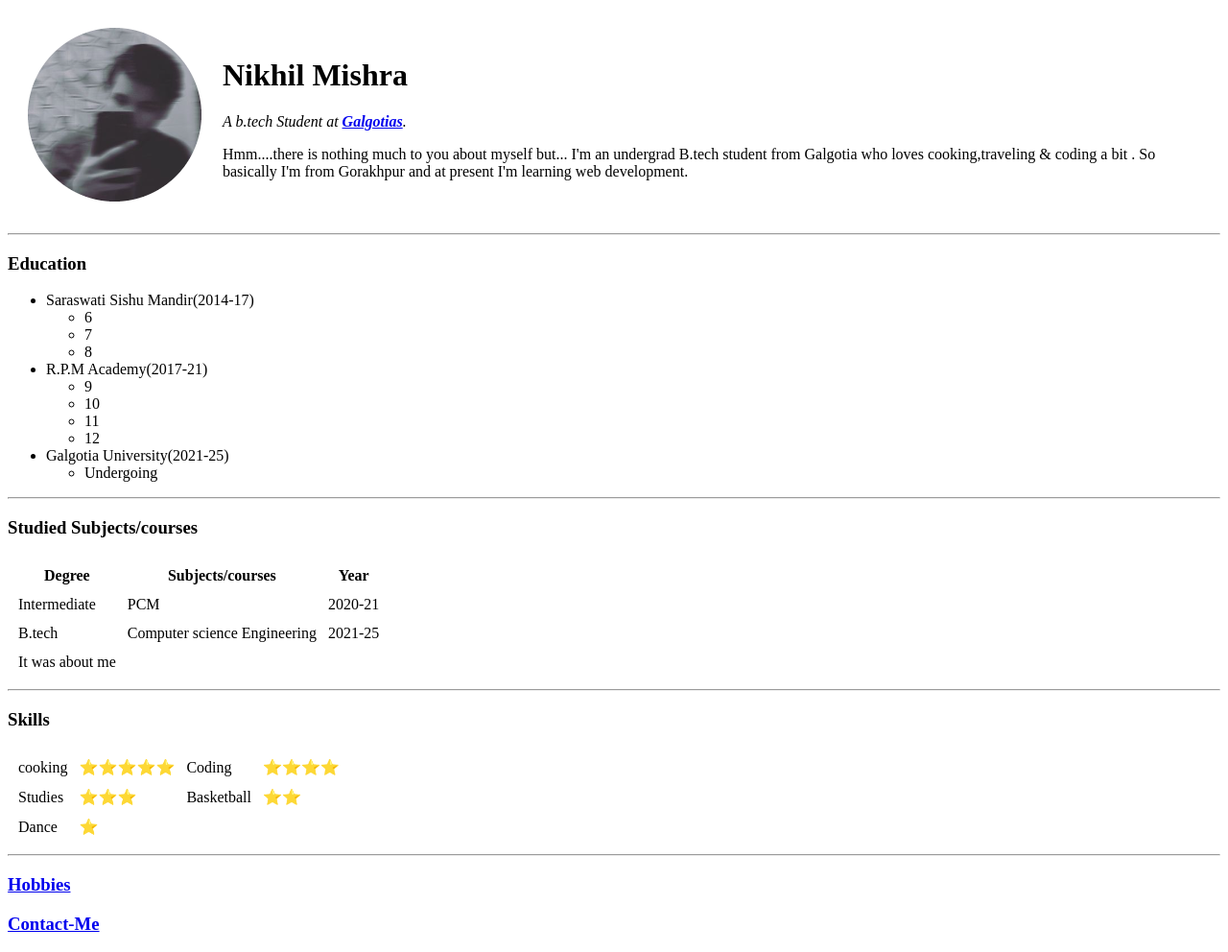
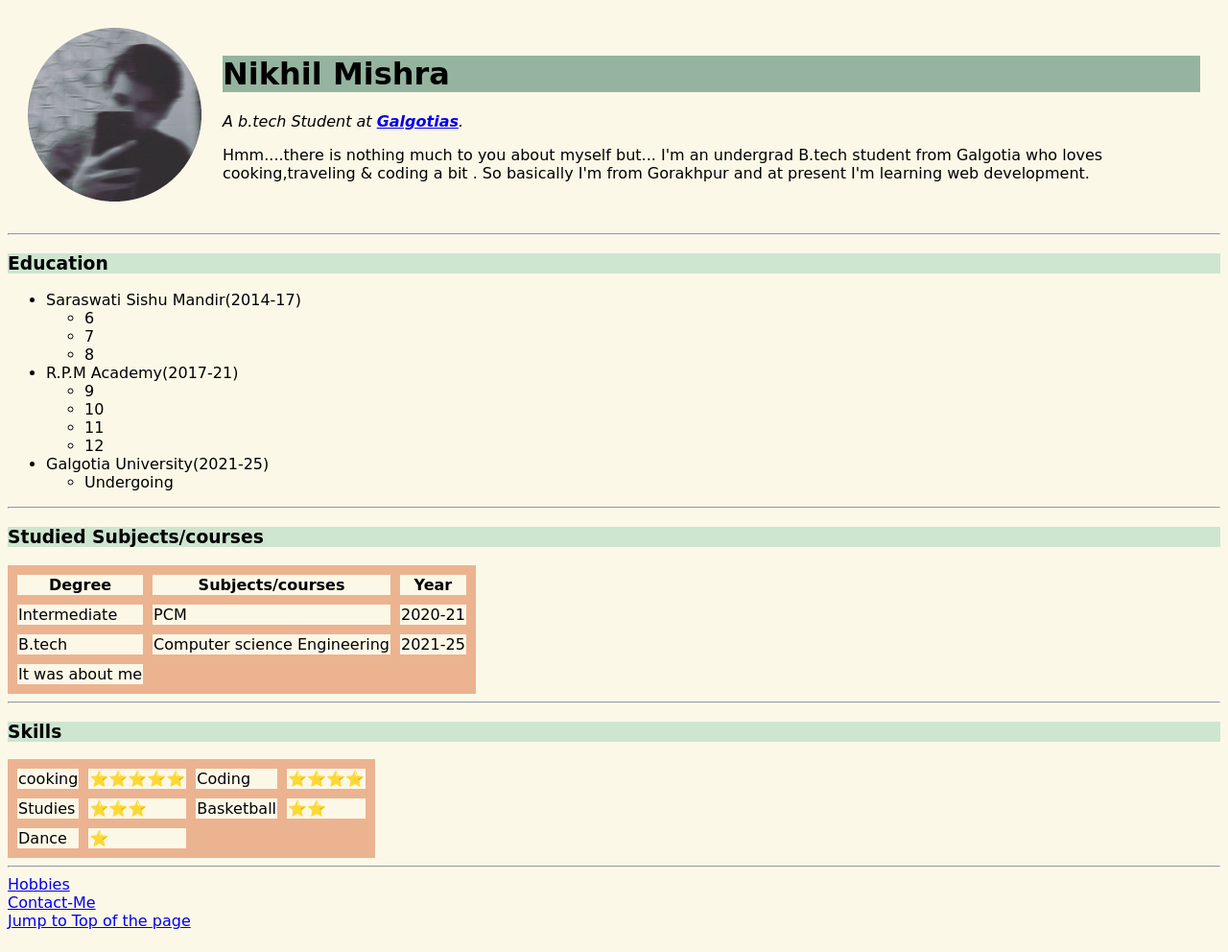
Before and after one commit to nikhil5534/CV, a plain HTML site: page index.html in a window 1280 px wide. Shown: the whole page at 96% size. Drawn offline with Linux system fonts and the light colour scheme.

Commit message:
Update index.html

```diff
--- a/index.html
+++ b/index.html
@@ -2,13 +2,14 @@
 <html>
     <head>
         <meta charset="utf-8">
-        <title>Nikhil's Perrsonal site</title>
+        <title>Nikhil</title>
+        <link rel="stylesheet" href="./style.css">
     </head>
     <body>
-        <table cellspacing="20">
+        <table cellspacing="20" color="#CEE5D0" id="no">
             <td><img src="images/img1.png" alt="Nikhil's profile"></td>
-            <td> <h1>Nikhil Mishra</h1>
-                <p><em>A b.tech Student at <strong><a href="www.galgotiasuniversity.edu.in">Galgotias</a></strong>.</em></p>
+            <td> <h1 id="top">Nikhil Mishra</h1>
+                <p><em>A b.tech Student at <strong><a target="_blank" href="https://www.galgotiasuniversity.edu.in/">Galgotias</a></strong>.</em></p>
                 <p>Hmm....there is nothing much to you about myself but...
                     I'm an undergrad B.tech student from Galgotia who loves
                     cooking,traveling & coding a bit . So basically I'm from
@@ -42,7 +43,7 @@
         </ul>
         <hr>
         <h3>Studied Subjects/courses</h3>
-        <table cellspacing="10">
+        <table cellspacing="10" id="yes">
             <thead>
                 <th>
                     Degree
@@ -71,7 +72,7 @@
         </table>
         <hr>
         <h3>Skills</h3>
-        <table cellspacing="10">
+        <table cellspacing="10" id="yes">
             <tr>
                 <td>
                     cooking
@@ -94,8 +95,11 @@
                 </td><td>⭐</td>
             </tr>
         </table><hr>
-        <h3><a href="hobbies.html">Hobbies</a> </h3>
-        <h3><a href="contact.html">Contact-Me</a></h3>
+        <a href="hobbies.html">Hobbies</a>
+          <br>
+        <a href="contact.html">Contact-Me</a>
+        <br>
+        <a href="#top"> Jump to Top of the page </a>
 
     </body>
 
```
